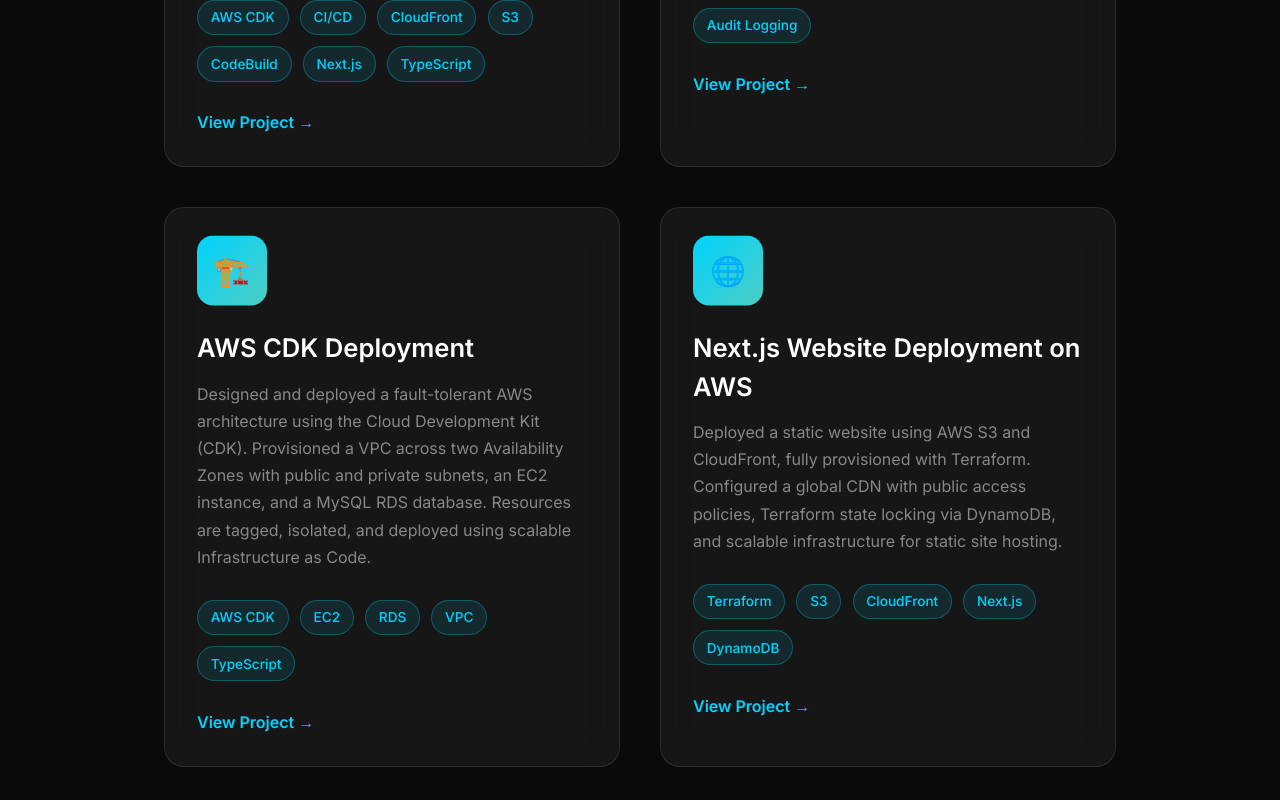
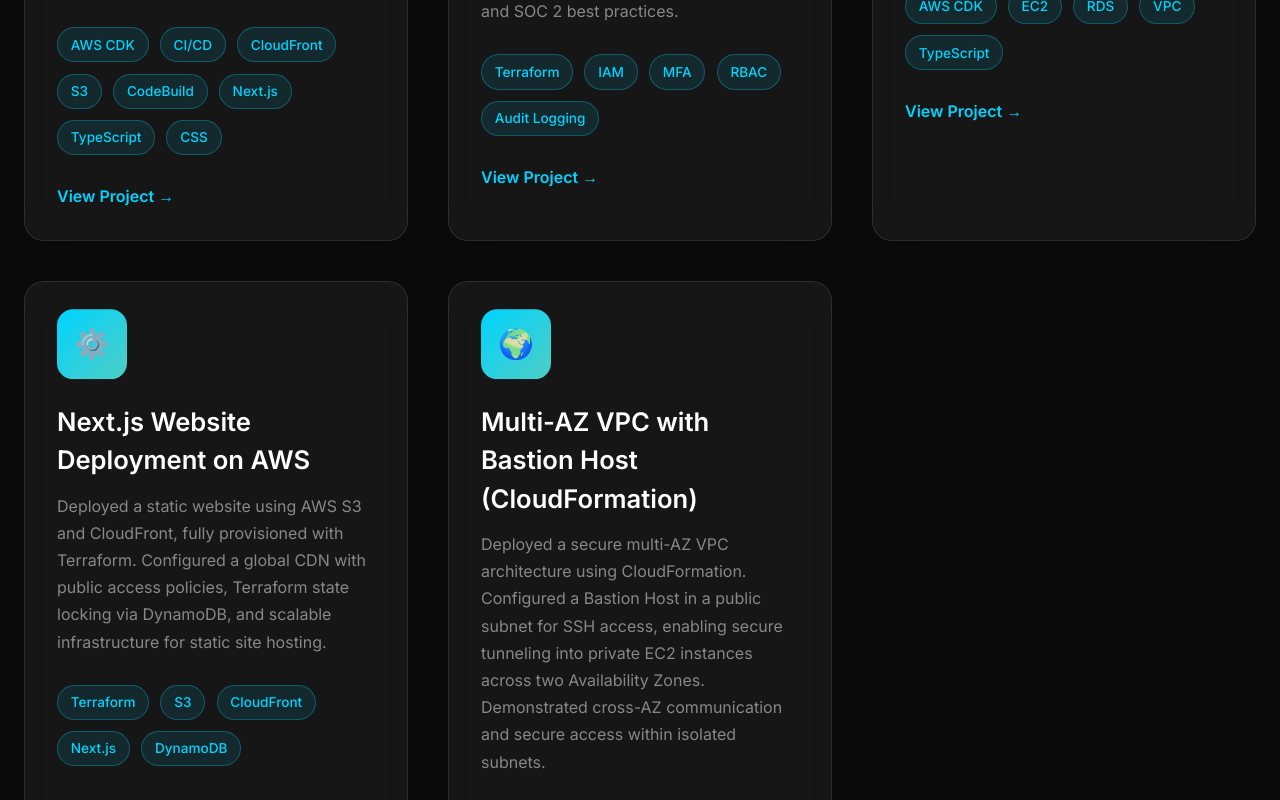
Before and after one commit to yousifalani03/Portfolio, a Next.js app in the folder portfolio/: page / in a window 1280 px wide. Shown: the part 1700-2500 px from the top of the page. Built offline with nearby package versions, Linux system fonts and the light colour scheme.

Commit message:
UI changes

```diff
--- a/portfolio/src/app/page.tsx
+++ b/portfolio/src/app/page.tsx
@@ -61,7 +61,7 @@
         }
 
         .container {
-          max-width: 1000px;
+          max-width: 1400px;
           margin: 0 auto;
           padding: 0 1.5rem;
         }
@@ -350,7 +350,7 @@
 
         .scroll-indicator {
           position: absolute;
-          bottom: -1.5rem;
+          bottom: 2rem;
           left: 50%;
           transform: translateX(-50%);
           animation: bounce 2s infinite;
@@ -795,7 +795,7 @@
                 I'm passionate about cloud architecture and DevOps practices, with hands-on experience in AWS services,
                 Infrastructure as Code, and security best practices. Currently pursuing my degree while building real-world
                 projects that demonstrate scalable, secure cloud solutions. I love diving deep into emerging technologies
-                and solving complex infrastructure challenges. I'm also deeply interested in IT and networking. From configuring systems and managing access to understanding how networks operate at scale.
+                and solving complex infrastructure challenges. I'm also deeply interested in IT and networking, especially how infrastructure, automation, and connectivity come together to support reliable, high-performing systems.
               </div>
               <div className="highlight-stats">
                 <div className="stat-item">
@@ -843,6 +843,7 @@
                 <span className="tech-tag">CodeBuild</span>
                 <span className="tech-tag">Next.js</span>
                 <span className="tech-tag">TypeScript</span>
+                <span className="tech-tag">CSS</span>
               </div>
               <a href="https://github.com/yousifalani03/Portfolio" className="project-link" target='_blank'>
                 View Project →
@@ -886,7 +887,7 @@
             </div>
 
             <div className="project-card">
-              <div className="project-icon">🌐</div>
+              <div className="project-icon">⚙️</div>
               <h3>Next.js Website Deployment on AWS</h3>
               <p>Deployed a static website using AWS S3 and CloudFront, fully provisioned with Terraform.
                 Configured a global CDN with public access policies, Terraform state locking via DynamoDB, and scalable infrastructure for static site hosting.</p>
```
Also changed, not shown: 1 other file (tests, documents, lock files or other folders).
